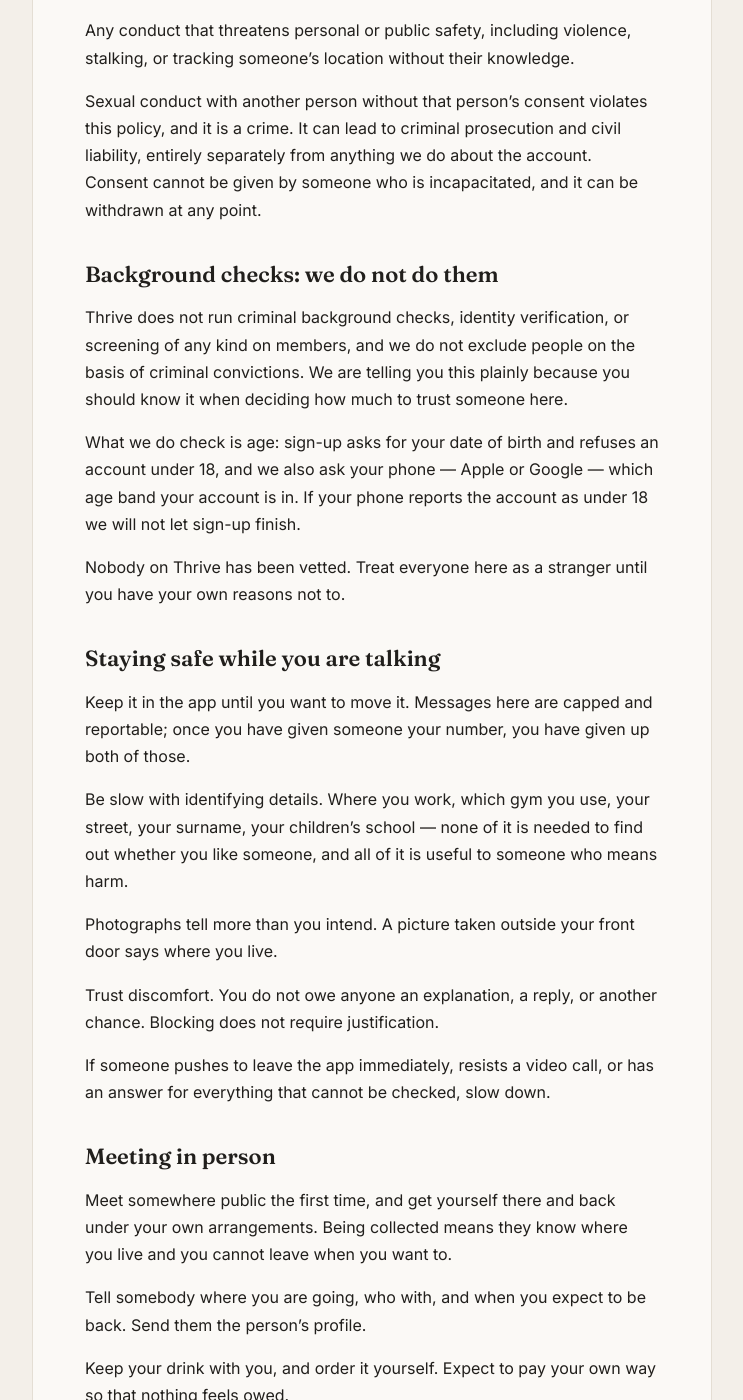
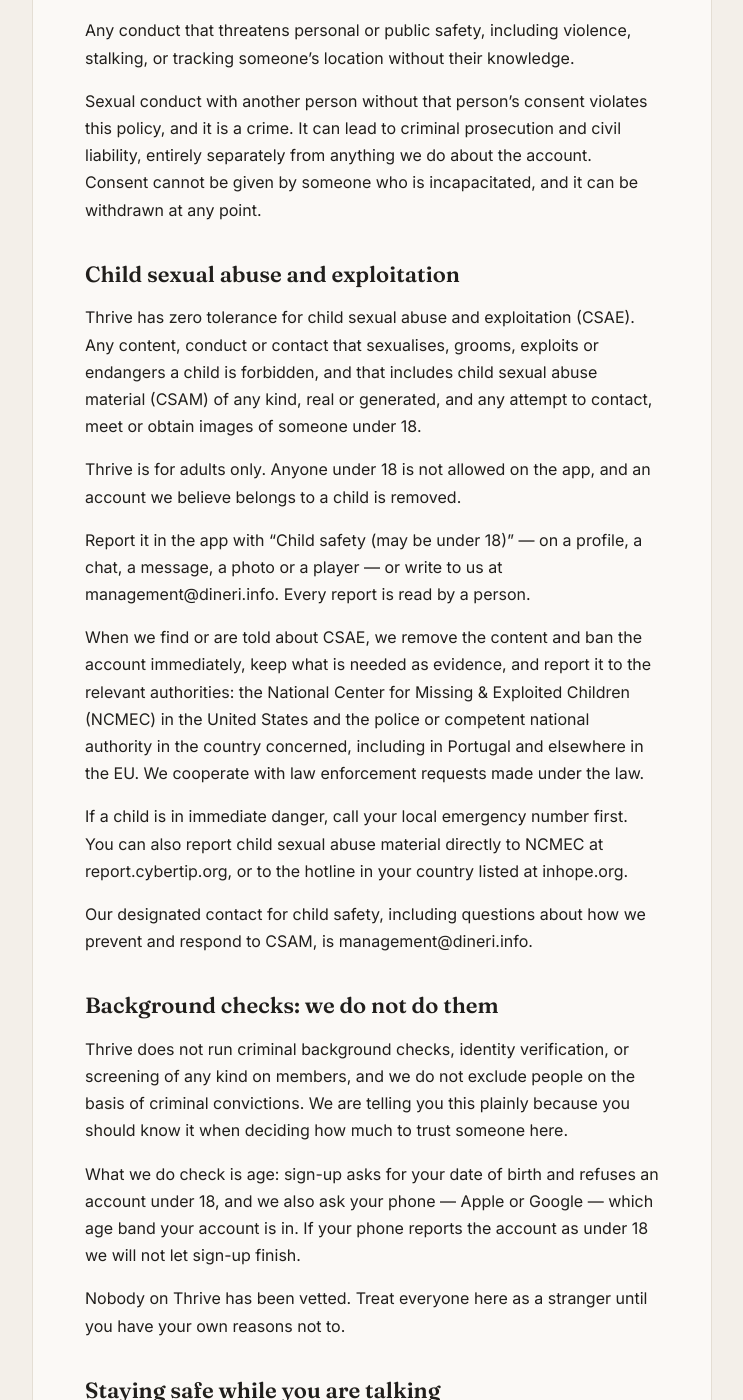
Before and after one commit to alexandre1999/thrive-legal, a Jekyll site: the page built from safety.md, in a window 1280 px wide and 1400 px high, scrolled down 1640 px. Shown: the whole window, without its empty margins (268-1011 px from the left). Built offline with Jekyll 4.4.1, drawn with Linux system fonts in a browser that asks for light colours; our own code applies the rules of GitHub Pages for plain Markdown files.

Commit message:
Safety: child sexual abuse and exploitation standards

```diff
--- a/safety.md
+++ b/safety.md
@@ -33,6 +33,20 @@ Impersonating someone else, using photographs that are not of you, lying about y
 Any conduct that threatens personal or public safety, including violence, stalking, or tracking someone's location without their knowledge.
 
 Sexual conduct with another person without that person's consent violates this policy, and it is a crime. It can lead to criminal prosecution and civil liability, entirely separately from anything we do about the account. Consent cannot be given by someone who is incapacitated, and it can be withdrawn at any point.
+
+## Child sexual abuse and exploitation
+
+Thrive has zero tolerance for child sexual abuse and exploitation (CSAE). Any content, conduct or contact that sexualises, grooms, exploits or endangers a child is forbidden, and that includes child sexual abuse material (CSAM) of any kind, real or generated, and any attempt to contact, meet or obtain images of someone under 18.
+
+Thrive is for adults only. Anyone under 18 is not allowed on the app, and an account we believe belongs to a child is removed.
+
+Report it in the app with "Child safety (may be under 18)" — on a profile, a chat, a message, a photo or a player — or write to us at management@dineri.info. Every report is read by a person.
+
+When we find or are told about CSAE, we remove the content and ban the account immediately, keep what is needed as evidence, and report it to the relevant authorities: the National Center for Missing & Exploited Children (NCMEC) in the United States and the police or competent national authority in the country concerned, including in Portugal and elsewhere in the EU. We cooperate with law enforcement requests made under the law.
+
+If a child is in immediate danger, call your local emergency number first. You can also report child sexual abuse material directly to NCMEC at report.cybertip.org, or to the hotline in your country listed at inhope.org.
+
+Our designated contact for child safety, including questions about how we prevent and respond to CSAM, is management@dineri.info.
 
 ## Background checks: we do not do them
 
```
